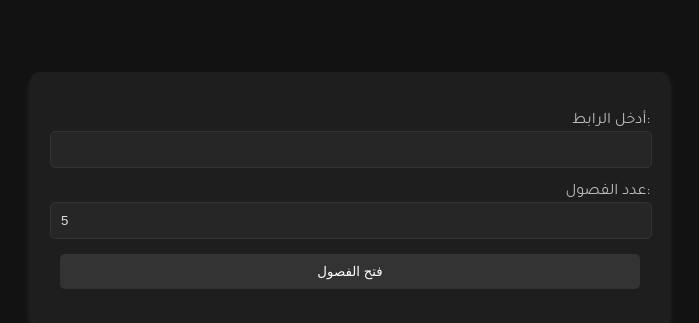
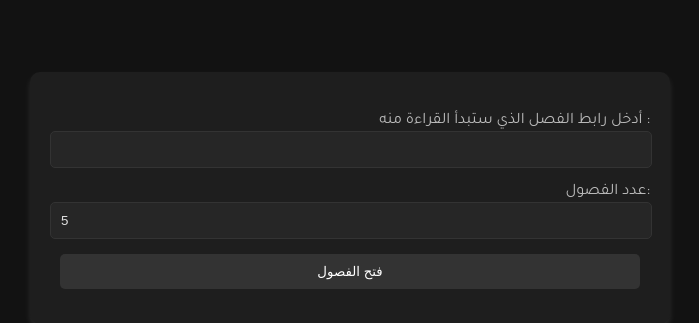
Before and after one commit to xMohnad/Novel, a Flask app: page / in a window 1280 px wide. Shown: the part 202-525 px from the top of the page, without its empty margins (290-989 px from the left). Run offline with Flask 3, Linux system fonts and the light colour scheme.

Commit message:
Update index.html

```diff
--- a/templates/index.html
+++ b/templates/index.html
@@ -10,7 +10,7 @@
 <body>
     <div class="container">
         <form action="/extract" method="post">
-            <label for="url">أدخل الرابط:</label>
+            <label for="url">أدخل رابط الفصل الذي ستبدأ القراءة منه :</label>
             <input type="text" id="url" name="url" required>
 
             <label for="max_pages">عدد الفصول:</label>
```
